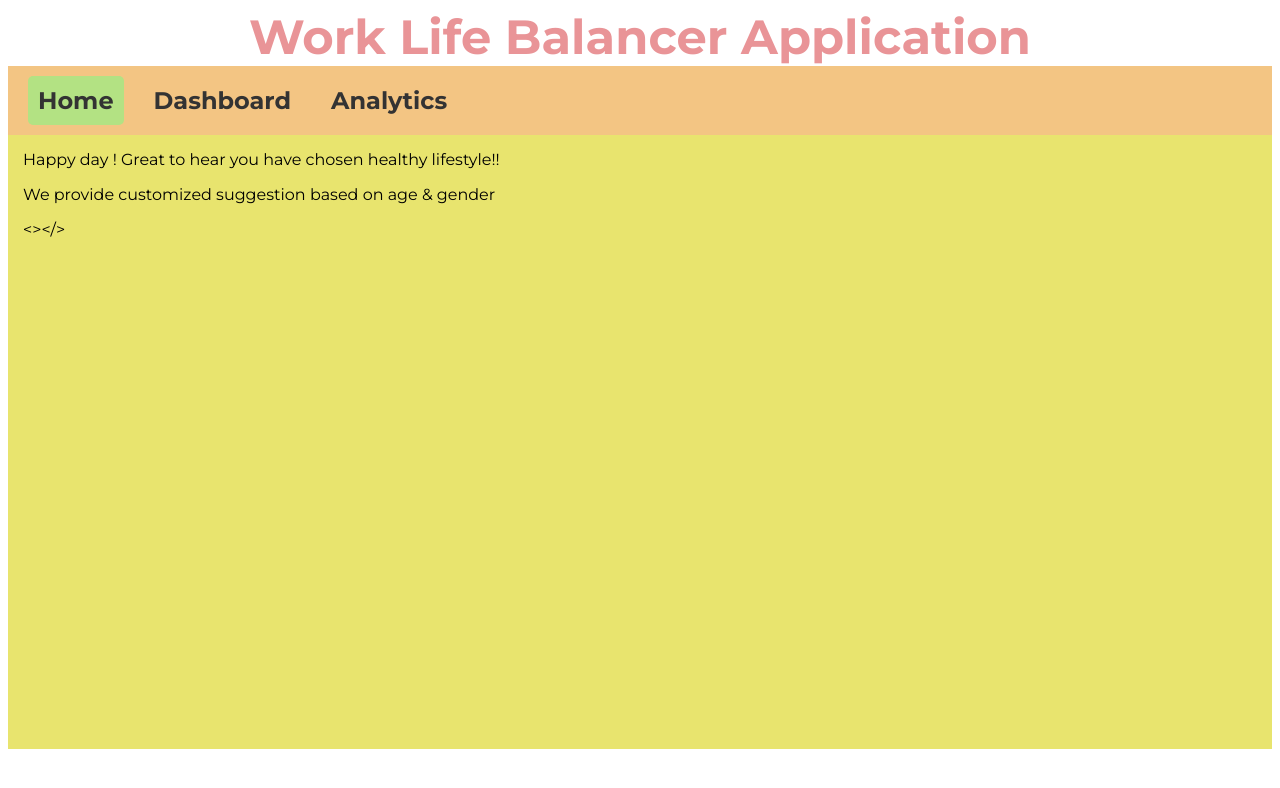
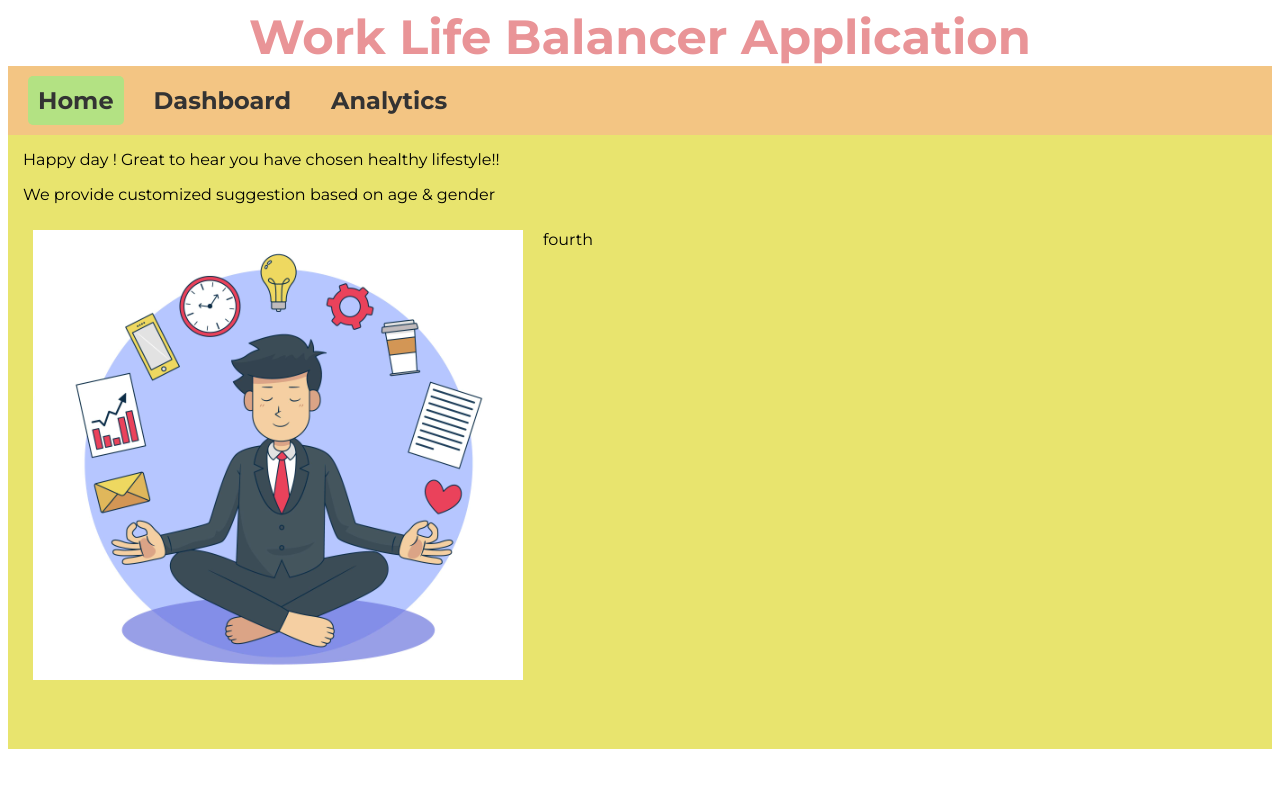
Before and after one commit to humerasharief/Worklife-balance-app-9-aug, a React (Create React App) app: page /intro in a window 1280 px wide. Shown: the top 788 px of the page. Built offline with nearby package versions, Linux system fonts and the light colour scheme.

Commit message:
Updated for default page

```diff
--- a/src/components/Introduction/Introduction.js
+++ b/src/components/Introduction/Introduction.js
@@ -4,6 +4,7 @@ import './Introduction.css';
 import backgroundImage from './istockphoto-1365669010-612x612.jpg';
 import backgroundImage_men from './men_meditate.jpg';
 import bcg_men_old from './dad_old.jpg';
+import defaultImg from './default_image.jpg'
 function Introduction({ sendDataToParent }){
     const location = useLocation();
     const queryParams = new URLSearchParams(location.search);
@@ -48,6 +49,19 @@ function Introduction({ sendDataToParent }){
         color: 'white',
         textShadow: '2px 2px 4px rgba(0, 0, 0, 0.5)',
       };
+
+      const containerStyle_default = {
+        backgroundImage: `url(${defaultImg})`,
+        backgroundSize: 'contain',
+        backgroundPosition: 'center',
+        width: '490px',
+        height: '450px',
+        display: 'flex',
+        alignItems: 'center',
+        justifyContent: 'center',
+        color: 'white',
+        textShadow: '2px 2px 4px rgba(0, 0, 0, 0.5)',
+      };
     if(queryParams.get('param2')>35 && queryParams.get('param3') =='female')
         template = <div className="flex-container">
                         <div className="flex-item"><img src="women.jpg" width="490" height="450" alt="Image Alt Text" /></div>
@@ -69,6 +83,11 @@ function Introduction({ sendDataToParent }){
                 <div className="flex-item"><div style={containerStyle_male}></div></div>
                 <div className="flex-item-2">fourth</div>
             </div>;
+    else
+        template = <div className="flex-container">
+                <div className="flex-item"><div style={containerStyle_male}></div></div>
+                <div className="flex-item-2">fourth</div>
+            </div>;
     return (<div className='background-container'>
     <p>Happy day {queryParams.get('param1')}! Great to hear you have chosen healthy lifestyle!!</p>
     <p>We provide customized suggestion based on age & gender</p>
```
Also changed, not shown: src/components/Introduction/default_image.jpg (added).
